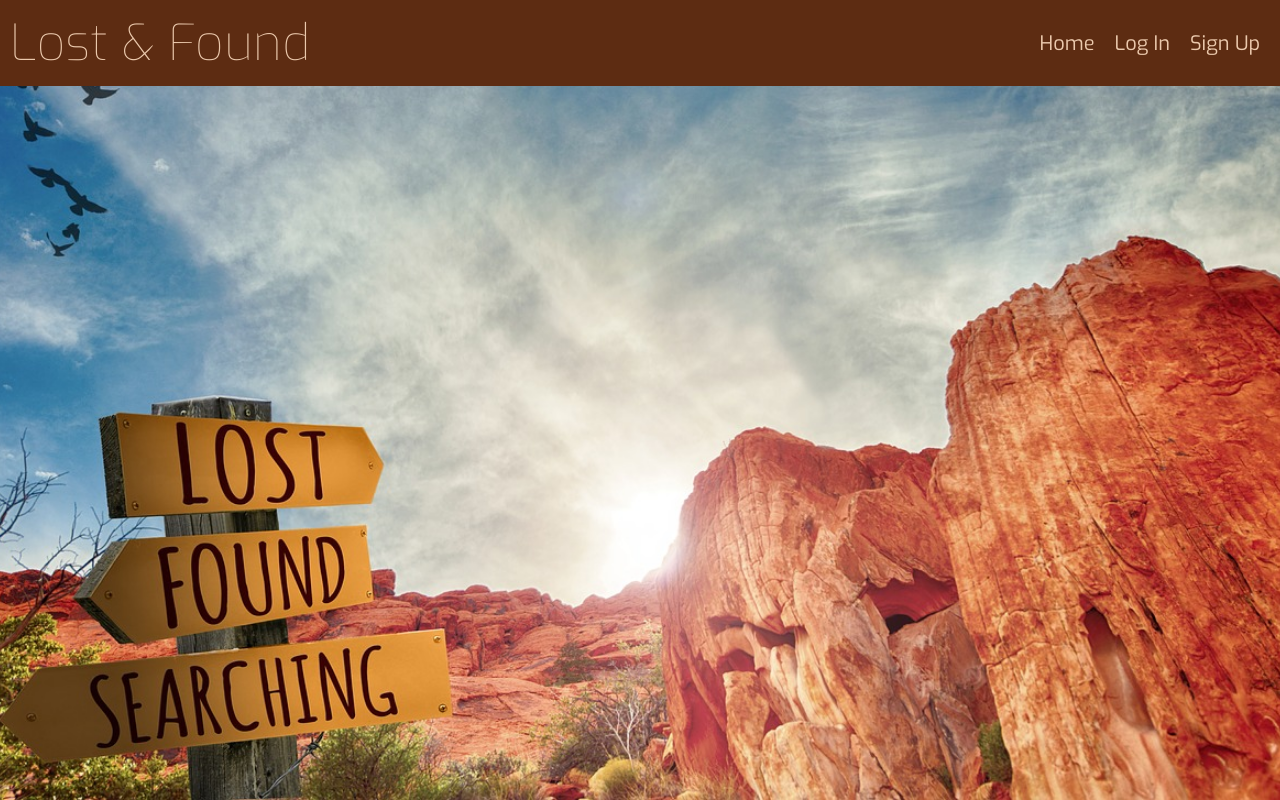
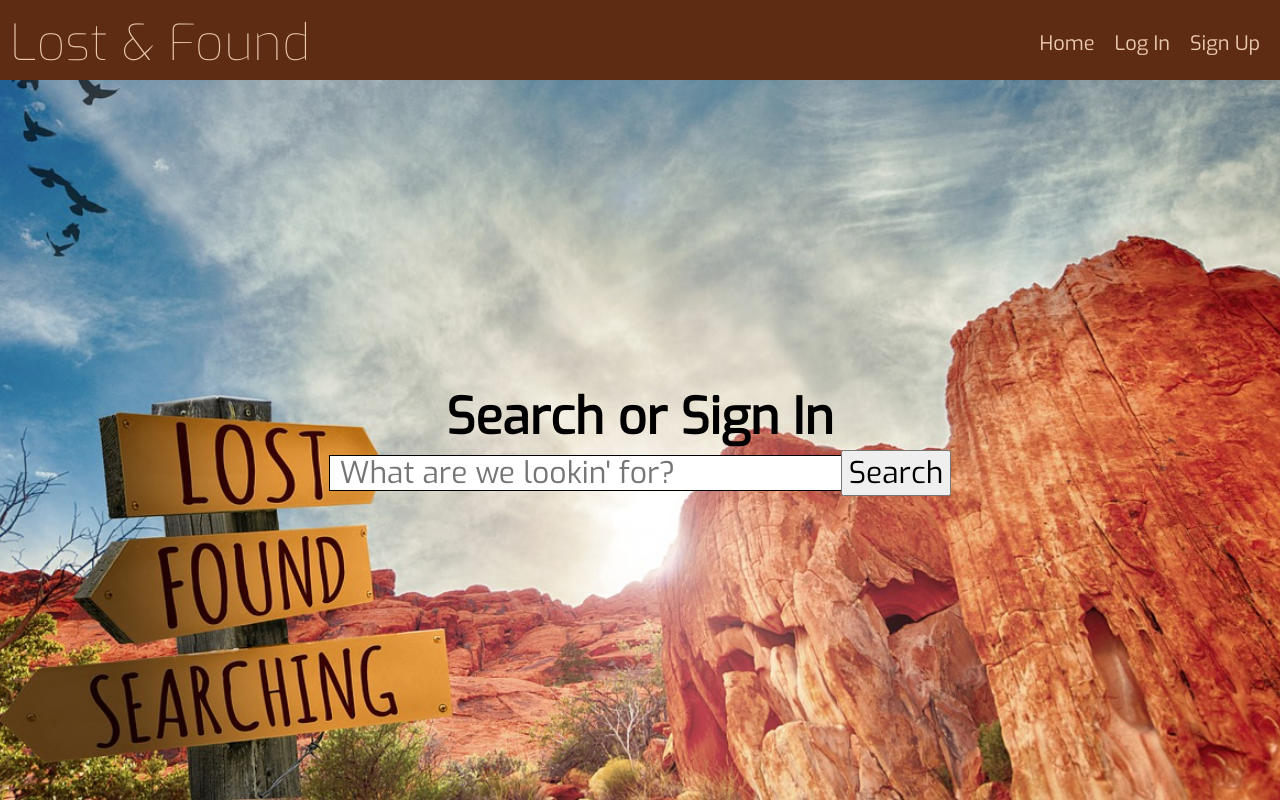
Before and after one commit to JSweet314/lostAndFound-client, a React app: page / in a window 1280 px wide. Built offline with nearby package versions, Linux system fonts and the light colour scheme.

Commit message:
Add landing page component and styled page

```diff
--- a/src/components/Header/style.css
+++ b/src/components/Header/style.css
@@ -2,12 +2,12 @@
   padding: 1rem;
   background-color: #5D2C12;
   color: #EBC9AD;
+  height: 10%;
 }
 
 .header__h1 {
   display: inline-block;
   margin: 0;
-  font-family: 'Exo', sans-serif;
   font-size: 5rem;
   font-weight: 100;
   text-align: center;
--- /dev/null
+++ b/src/components/LandingPage/index.js
@@ -0,0 +1,20 @@
+import React from 'react';
+import Welcome from '../Welcome';
+import Search from '../Search';
+import PropTypes from 'prop-types';
+import './style.css';
+
+const LandingPage = ({username}) => {
+  return (
+    <main className='landing-page'>
+      <Welcome username={username} />
+      <Search />
+    </main>
+  );
+};
+
+LandingPage.propTypes = {
+  username: PropTypes.string
+};
+
+export default LandingPage;
--- /dev/null
+++ b/src/components/LandingPage/style.css
@@ -0,0 +1,6 @@
+.landing-page {
+  height: 90%;
+  display: flex;
+  flex-direction: column;
+  justify-content: center;
+}
--- /dev/null
+++ b/src/components/Search/index.js
@@ -0,0 +1,38 @@
+import React, { Component } from 'react';
+import PropTypes from 'prop-types';
+import './style.css';
+
+export default class Search extends Component {
+  constructor() {
+    super();
+    this.state = {
+      searchValue: ''
+    };
+  }
+
+  handleOnChange = event => {
+    const { name, value } = event.target;
+    this.setState({ [name]: value });
+  }
+
+  render() {
+    const { searchValue } = this.state;
+    return (
+      <form className='search-form'>
+        <input
+          type='text'
+          className='search-form__search'
+          value={searchValue}
+          name='searchValue'
+          onChange={event => this.handleOnChange(event)}
+          aria-label='item search'
+          placeholder="What are we lookin' for?" />
+        <button
+          className='search-form__submit'
+          type='submit'>
+          Search
+        </button>
+      </form>
+    );
+  }
+}
--- /dev/null
+++ b/src/components/Search/style.css
@@ -0,0 +1,23 @@
+.search-form {
+  display: flex;
+  justify-content: center;
+  align-items: center;
+  width: 100%;
+}
+
+.search-form__search {
+  padding: 0 1rem 0 1rem;
+  width: 40%;
+  font-size: 3rem;
+  border: 1px solid black;
+  border-right: none;
+}
+
+.search-form__search::placeholder {
+  font-family: 'Exo', sans-serif;
+}
+
+.search-form__submit {
+  font-size: 3rem;
+  font-family: 'Exo', sans-serif;
+}
--- a/src/components/Welcome/index.js
+++ b/src/components/Welcome/index.js
@@ -1,10 +1,16 @@
 import React from 'react';
+import PropTypes from 'prop-types';
 import './style.css';
 
-const Welcome = () => {
+const Welcome = ({ username }) => {
+  const welcomeText = username ? `Welcome ${username}` : 'Search or Sign In'
   return (
-    <div></div>
+    <h2 className='welcome-greeting'>{welcomeText}</h2>
   );
 };
 
+Welcome.propTypes = {
+  username: PropTypes.string.isRequired
+};
+
 export default Welcome;
--- a/src/components/Welcome/style.css
+++ b/src/components/Welcome/style.css
@@ -0,0 +1,6 @@
+.welcome-greeting {
+  font-size: 5rem;
+  text-align: center;
+  width: 100%;
+  margin: 0;
+}
--- a/src/containers/App/index.js
+++ b/src/containers/App/index.js
@@ -3,6 +3,7 @@ import { connect } from 'react-redux';
 import { Route, withRouter } from 'react-router-dom';
 import Header from '../../components/Header';
 import FormsContainer from '../FormsContainer';
+import LandingPage from '../../components/LandingPage';
 import PropTypes from 'prop-types';
 import './style.css';
 
@@ -12,6 +13,7 @@ export class App extends Component {
     return (
       <div className="app">
         <Header loggedIn={loggedIn} username={username} />
+        <Route exact path='/' component={LandingPage} />
         <Route path="/forms/:id" component={FormsContainer} />
       </div>
     );
```
Also changed, not shown: src/components/Search/index.test.js (added, +22 -0 lines), src/components/Welcome/index.test.js (+1 -1 lines), 3 other files.
